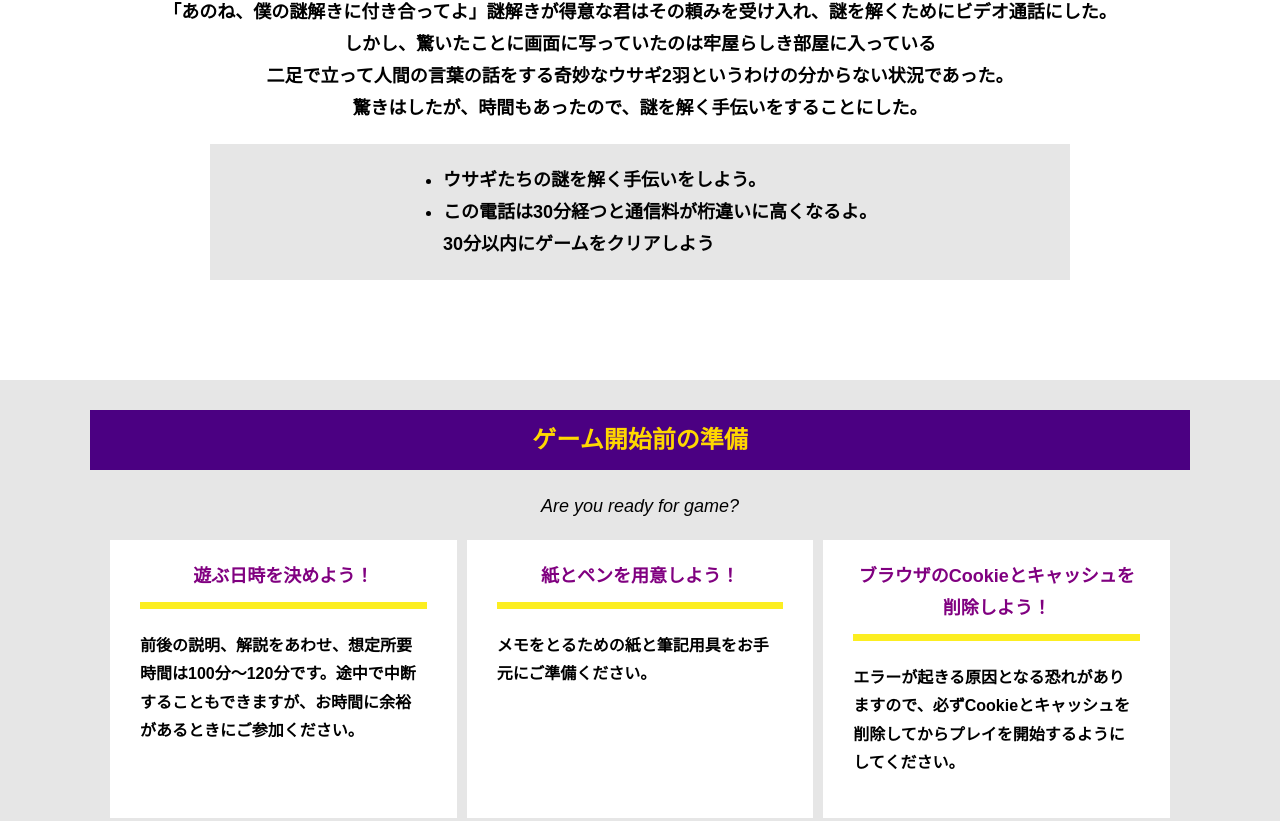
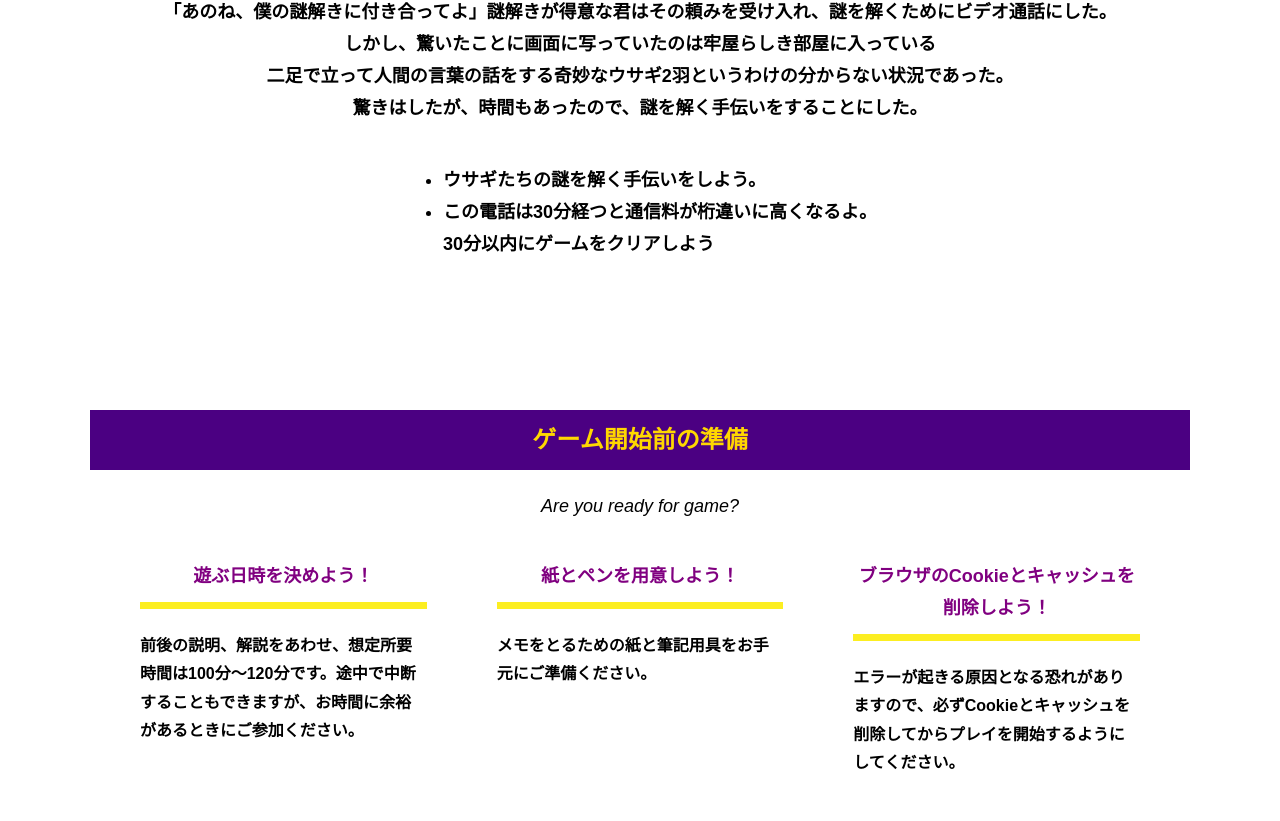
Before and after one commit to kannoryouma/alfa-sendai-a, a plain HTML site: page index.html in a window 1280 px wide. Shown: the part 1410-2231 px from the top of the page. Drawn offline with Linux system fonts and the light colour scheme.

Commit message:
Update style.css

```diff
--- a/assets/css/style.css
+++ b/assets/css/style.css
@@ -248,7 +248,7 @@ button {
 }
 
 .bg-color--gray {
-  background-color: #e6e6e6;
+  background-color: ##b22222;
 }
 
 /*********************
```
